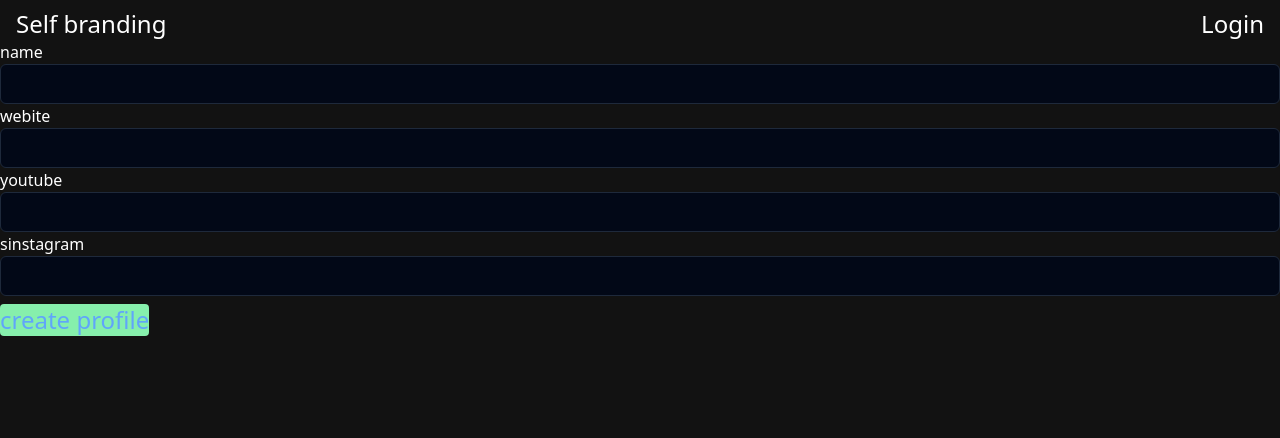
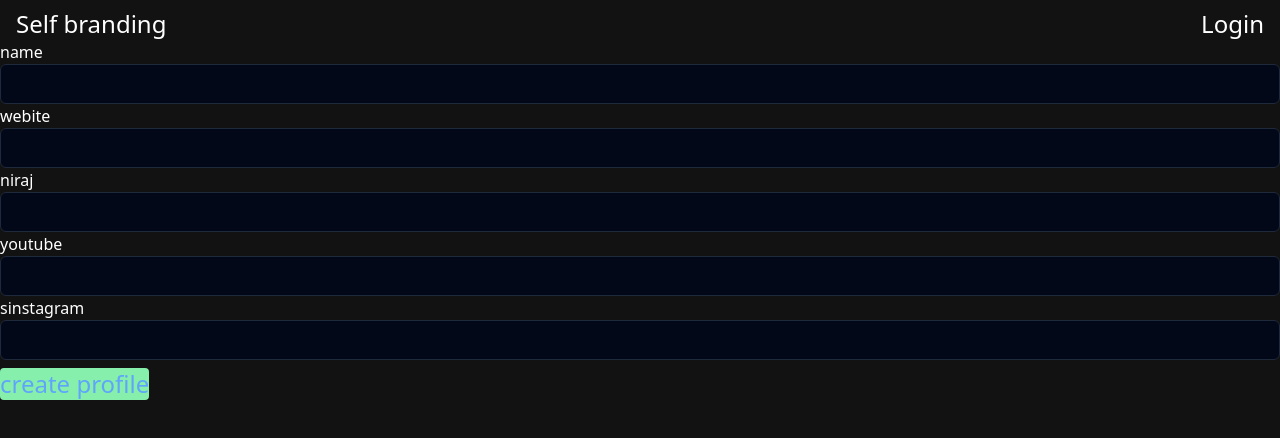
Before and after one commit to ashurohilla/selfbranding, a Next.js app: page /profile in a window 1280 px wide. Shown: the top 438 px of the page. Built offline with nearby package versions, Linux system fonts and the light colour scheme; no server answers.

Commit message:
new code

```diff
--- a/app/profile/page.tsx
+++ b/app/profile/page.tsx
@@ -13,6 +13,9 @@ export default function page() {
           <label htmlFor="website">webite
           <Input/>
           </label>
+          <label htmlFor="website">niraj
+          <Input/>
+          </label>
           <label htmlFor="youtuber">youtube
           <Input/>
           </label>s
```
